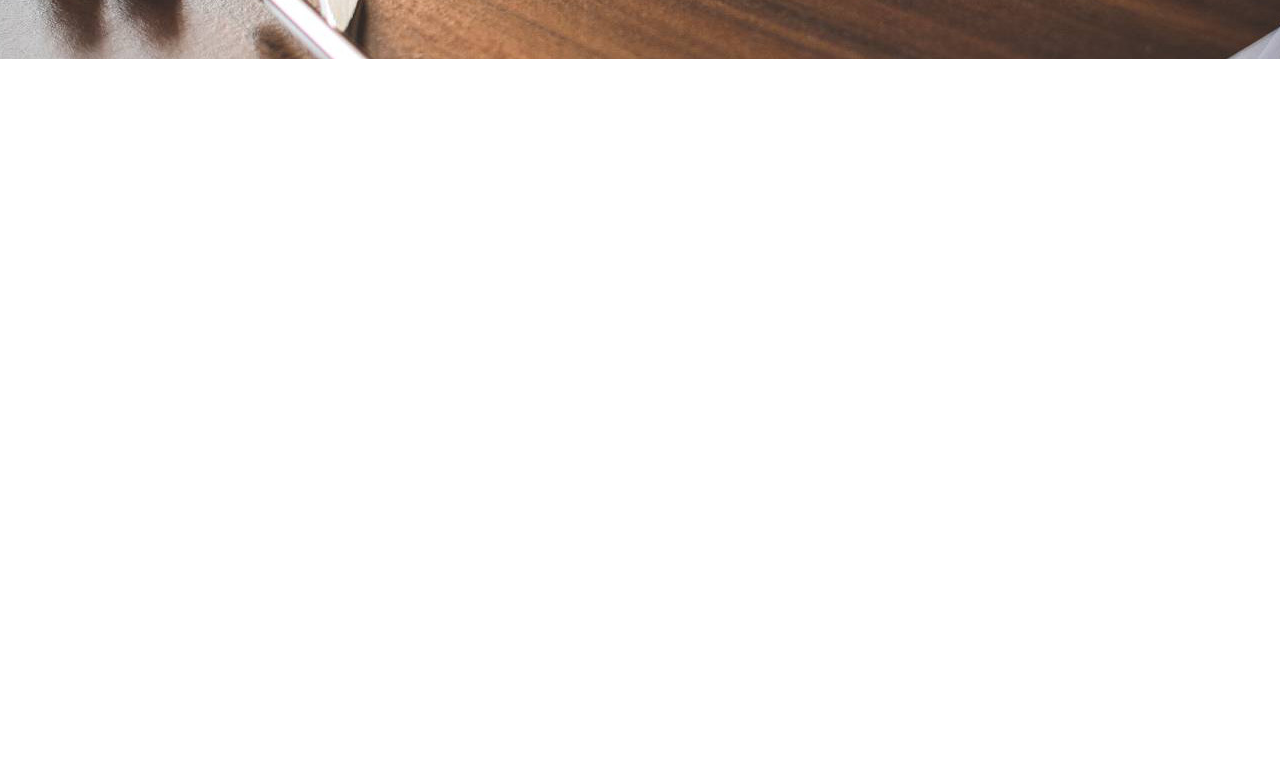
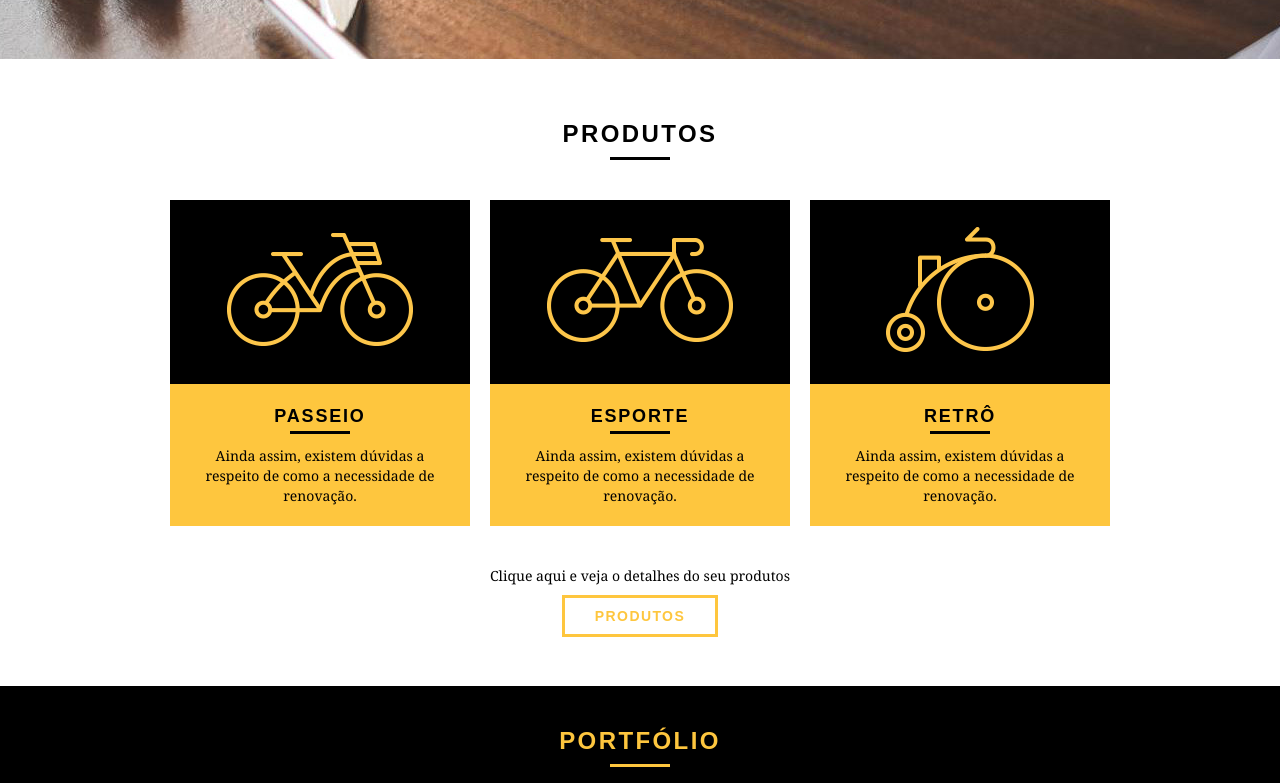
Before and after one commit to uelberhenrique/projeto-site-bikcraft, a plain HTML site: page index.html in a window 1280 px wide. Shown: the part 417-1200 px from the top of the page. Before the commit the page ends 800 px from the top, so only its background shows below. Drawn offline with Linux system fonts and the light colour scheme.

Commit message:
Home add parts for products and Portfolio

```diff
--- a/css/style.css
+++ b/css/style.css
@@ -9,7 +9,7 @@ p{
     line-height: 20px;
 }
 
-.btn-orcamento{
+.btn{
     border: 3px solid #fec63e;
     color: #fec63e;
     padding: 10px 30px;
@@ -20,13 +20,37 @@ p{
     letter-spacing: .1em;
 }
 
-.btn-orcamento:hover {
+
+.btn:hover {
     color: #fff;
     border: 3px solid #fff;
+}
+
+.btn.btn-preto:hover{
+    color: #000;
+    border-color:#000;
 
 }
 
+.subtitle {
+    font-weight: bold;
+    font-size: 24px;
+    line-height: 30px;
+    letter-spacing: .1em;
+    color: #000;
+    text-transform: uppercase;
+    text-align: center;
+    margin-bottom: 40px;
+}
 
+.subtitle:after {
+    content:"" ;
+    display: block;
+    width: 60px;
+    height: 3px;
+    background: #000;
+    margin: 8px auto;
+}
 /* HEADER */
 
 .header {
@@ -35,6 +59,7 @@ p{
     width:  100%;
     background: #fec63e;
     padding: 15px 0;
+    z-index: 1;
 }
 
 .header_menu {
@@ -109,3 +134,77 @@ p{
     font-size: 14px;
     letter-spacing: .1em;
  }
+
+
+ /* PRODUTOS */
+.produtos{
+    padding: 60px 0;
+    text-align: center;
+
+}
+
+.produtos-lista li {
+    background-color: #fec63e;
+
+}
+.produtos-lista li h3{
+    font-size: 18px;
+    line-height: 25px;
+    letter-spacing: .1em;
+    font-weight: bold;
+    text-transform: uppercase;
+    margin-top: 20px;
+}
+
+.produtos-lista li h3:after{
+    content:"" ;
+    display: block;
+    width: 60px;
+    height: 3px;
+    background: #000;
+    margin: 2px auto;
+}
+
+.produtos-lista li p{
+    padding: 10px 20px 20px 20px;
+}
+
+.produtos-lista-icone{
+    background-color: #000;
+    padding: 20px;
+}
+
+.call-to-action {
+    padding-top: 40px;
+    clear: both;
+}
+
+.call-to-action  p{
+   margin-bottom: 20px;
+}
+
+/* PORTFÓLIO */
+
+.portfolio{
+    width: 100%;
+    background-color: #000;
+    padding: 40px 0;
+}
+
+.portfolio .subtitle {
+    color: #fec63e;
+}
+.portfolio .subtitle:after {
+    background-color: #fec63e;
+}
+
+.portfolio-lista li:last-child {
+    margin-top: 20px;
+}
+
+.portfolio .call-to-action {
+    text-align: center;
+}
+.portfolio .call-to-action p {
+    color: #fff;
+}
--- a/index.html
+++ b/index.html
@@ -10,13 +10,13 @@
     </head>
 
     <body>
-        <!-- Cabecalho do Site!-->
+        <!-- HEADER OF SITE!-->
+
        <header class="header">
            <div class="container">
                <a href="index.html" class="grid-4">
                    <img src="img/bikcraft.png" alt="Bikcraft">
                </a>
-
                 <nav class="header_menu" class="grid-12">
                     <ul>
                         <li><a href="sobre.html">Sobre</a></li>
@@ -26,19 +26,73 @@
                     </ul>
                 </nav>
            </div>
-       </header>
+       </header><!--CLOSE HEADER E MENU -->
+
 
        <section class="introducao">
-
            <div class="container">
                 <h1>Biciletas Feitas a Mão</h1>
                 <blockquote class="quote-externo">
-
                     <p>"Não tem nada em sua casa que você não considere útil ou acredita ser bonito"</p>
                     <cite>WILLIAM MORRIS</cite>
                 </blockquote>
-                <a href="contato.html" class="btn-orcamento" > Orçamento</a>
+                <a href="contato.html" class="btn" > Orçamento</a>
            </div>
+       </section> <!-- CLOSE INTRODUCTION OF SITE-->
+
+
+       <section class="produtos container">
+           <h2 class="subtitle">Produtos</h2>
+
+           <ul class="produtos-lista">
+
+                <li class="grid-1-3">
+                    <div class="produtos-lista-icone">
+                        <img src="/img/produtos/passeio.png" alt="Biclicletas de Passeio">
+                    </div>
+                    <h3>Passeio</h3>
+                    <p>Ainda assim, existem dúvidas a respeito de como a necessidade de renovação.</p>
+                </li>
+
+                <li class="grid-1-3">
+                    <div class="produtos-lista-icone">
+                        <img src="/img/produtos/esporte.png" alt="Biclicletas de Esporte">
+                    </div>
+                    <h3>Esporte</h3>
+                    <p>Ainda assim, existem dúvidas a respeito de como a necessidade de renovação.</p>
+                </li>
+
+                <li class="grid-1-3">
+                    <div class="produtos-lista-icone">
+                        <img src="/img/produtos/retro.png" alt="Biclicletas Retrô">
+                    </div>
+                    <h3>Retrô</h3>
+                    <p>Ainda assim, existem dúvidas a respeito de como a necessidade de renovação.</p>
+                </li>
+           </ul>
+
+           <div class="call-to-action">
+                <p>Clique aqui e veja o detalhes do seu produtos</p>
+                <a href="produtos.html"class="btn btn-preto">Produtos</a>
+           </div>
+       </section>  <!--CLOSE SECTION PRODUCTS-->
+
+
+       <section class="portfolio">
+           <div class="container">
+                <h2 class="subtitle">Portfólio</h2>
+                <ul class="portfolio-lista">
+                    <li class="grid-8"><img src="img/portfolio/retro.jpg" alt="Biclcileta Retrô"></li>
+                    <li class="grid-8"><img src="img/portfolio/passeio.jpg" alt="Biclcileta Passeio"></li>
+                    <li class="grid-16"><img src="img/portfolio/esporte.jpg" alt="Biclcileta Esporte"></li>
+                </ul>
+
+                <div class="call-to-action">
+                    <p>Conheça mais o nosso Portfólio</p>
+                    <a href="produtos.html"class="btn">Portfólio</a>
+                </div>
+           </div>
+
        </section>
 
     </body>
```
